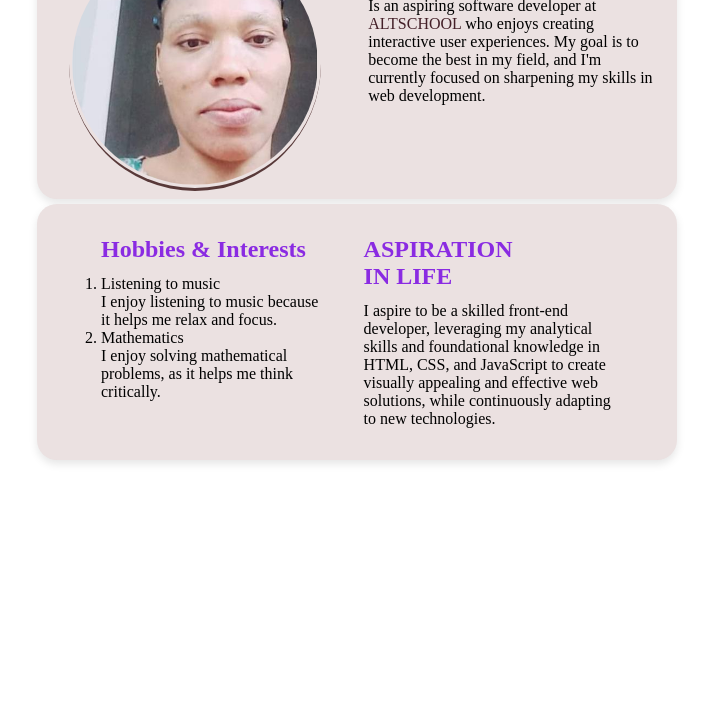
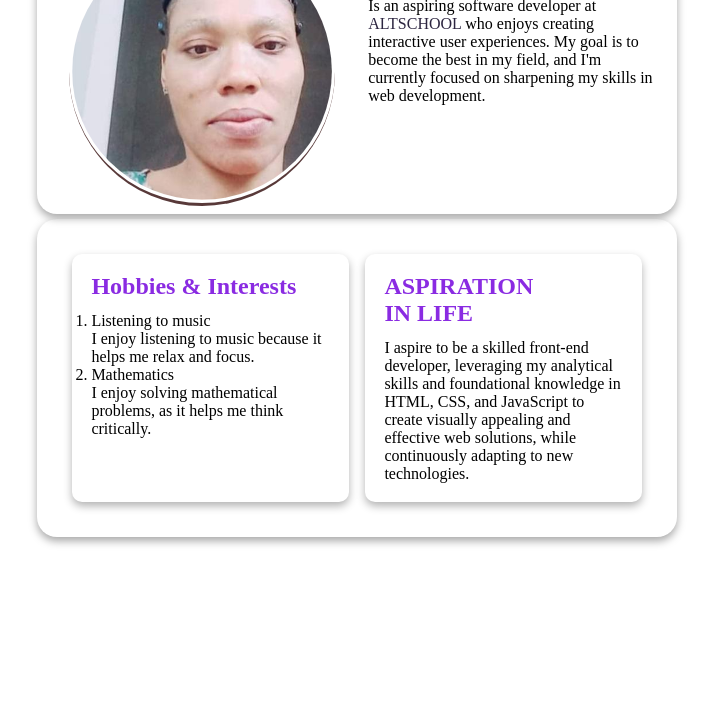
Before and after one commit to Peacecalculus/Profile-webpage, a plain HTML site: page index.html in a window 1280 px wide. Shown: the part 95-800 px from the top of the page, without its empty margins (283-996 px from the left). Drawn offline with Linux system fonts and the light colour scheme.

Commit message:
Update style.css

```diff
--- a/style.css
+++ b/style.css
@@ -11,13 +11,12 @@
     width: 50%;
     max-width: 1240px;
     margin: 0.3em auto;
-    background-color: rgb(235, 225, 225);
     border-radius: 20px;
-    box-shadow: 0 4px 8px rgba(0, 0, 0, 0.1);
+    box-shadow: 0 4px 8px rgba(0, 0, 0, 0.35);
 }
 
 span{
-    color: rgba(40, 0, 10, 0.863);
+    color: rgba(11, 2, 34, 0.863);
     text-transform: uppercase;
 }
 
@@ -51,10 +50,11 @@ h2{
 
 img{
     padding: 0.2em;
+    animation: alternate;
 }
 
 .header_img{
-    width: 85%;
+    width: 90%;
     height: auto;
     object-fit: cover;
     border-bottom: 3px solid rgb(88, 57, 57);
@@ -70,6 +70,14 @@ img{
     padding: 2em;
 }
 
+.bottom_section div{
+    margin: .2em;
+    padding: 1.2em;
+    background-color: rgb(255, 255, 255);
+    border-radius: 10px;
+    box-shadow: 0 4px 8px rgba(0, 0, 0, 0.3);
+}
+
 .aside_lt{
     margin-inline: 2em;
     margin-right: 2em;
@@ -81,14 +89,24 @@ img{
     margin-right: 2em;
 }
 
+.header_img:hover{
+    transform: scale(1.05);
+    transition: all 0.3s ease-in-out;
+}
+
+.bottom_section div:hover{
+    transform: scale(1.05);
+    transition: 0.3s ease-in-out;
+
+}
+
 @media (106px <= width <= 600px) {
-  /* This applies to screens between 106px and 600px */
   .top_section{
     grid-template-columns: 1fr;
     text-align: center;
     margin-block-start: 1em;
     padding: 0.5em 1em 0.5em 1em;
-  }
+    }
     .header_img{
         width: 60%;
         height: auto;
```
